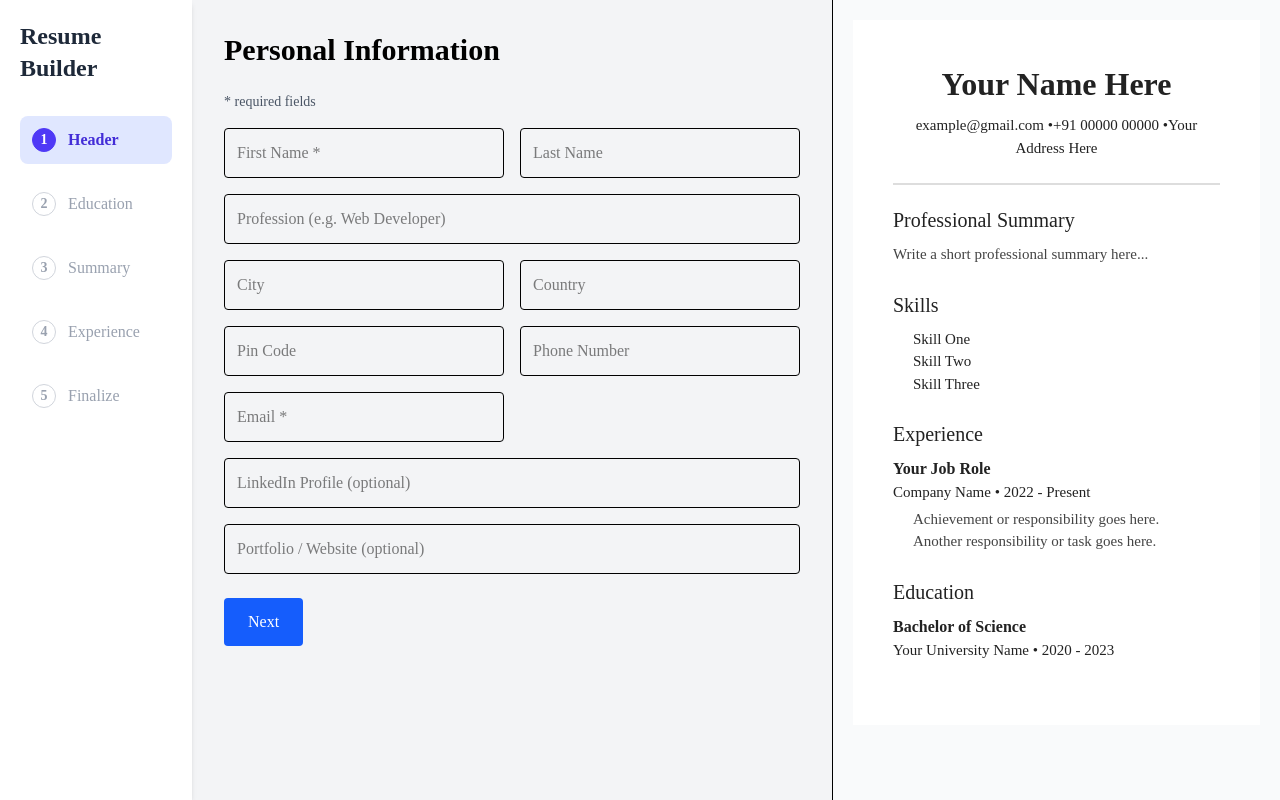
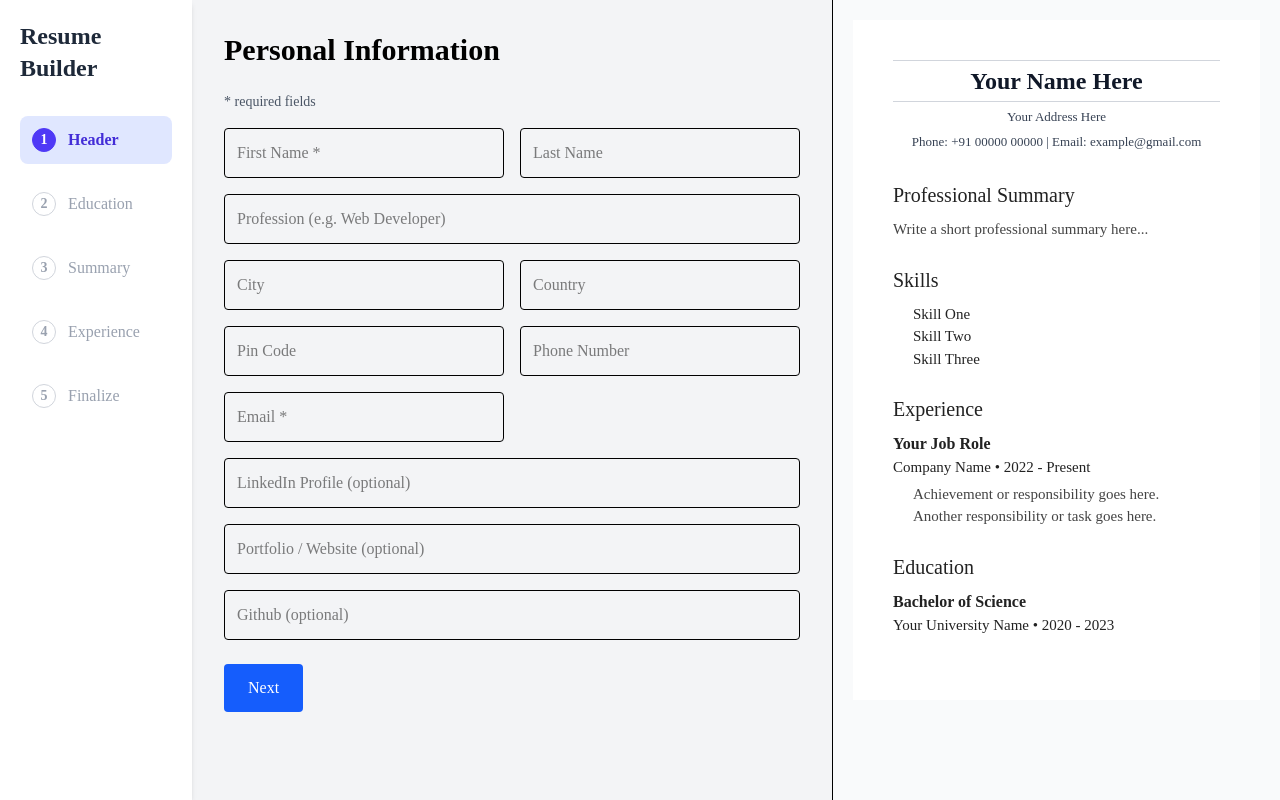
Before and after one commit to Nitesh47kumars/Resumify, a React (Vite) app: page /create/header in a window 1280 px wide. Built offline with nearby package versions, Linux system fonts and the light colour scheme.

Commit message:
Fix Issue: Not Showing Profile Links

```diff
--- a/src/Context/StepContext.jsx
+++ b/src/Context/StepContext.jsx
@@ -15,6 +15,7 @@ export function StepProvider({ children }) {
       email: "",
       linkedin: "",
       website: "",
+      github: "",
     },
     summary: "",
     education: [],
--- a/src/Layout/ResumePreview.jsx
+++ b/src/Layout/ResumePreview.jsx
@@ -16,7 +16,15 @@ const ResumePreview = () => {
     skills: formData.skills || [],
     experience: formData.experience || [],
     education: formData.education || [],
+
+    header: {
+      linkedin: header.linkedin || "",
+      website: header.website || "",
+      github: header.github || "",
+    }
   };
+
+
 
   return (
     <div>
--- a/src/Pages/Create/Header.jsx
+++ b/src/Pages/Create/Header.jsx
@@ -19,6 +19,7 @@ export default function Header() {
       email: "",
       linkedin: "",
       website: "",
+      github: "",
     }
   );
 
@@ -26,7 +27,6 @@ export default function Header() {
     const updated = { ...headerData, [e.target.name]: e.target.value };
     setHeaderData(updated);
 
-    // 🔥 LIVE UPDATE CONTEXT
     setFormData((prev) => ({
       ...prev,
       header: updated,
@@ -144,6 +144,14 @@ export default function Header() {
             placeholder="Portfolio / Website (optional)"
             className="col-span-2 p-3 border rounded"
           />
+
+          <input
+            name="github"
+            value={headerData.github}
+            onChange={handleChange}
+            placeholder="Github (optional)"
+            className="col-span-2 p-3 border rounded"
+          />
         </div>
 
         <button
--- a/src/ResumeTemplates/ResumeTemplate1.jsx
+++ b/src/ResumeTemplates/ResumeTemplate1.jsx
@@ -10,6 +10,7 @@ const ResumeTemplate1 = ({ data }) => {
     skills,
     experience,
     education,
+    github,
   } = data || {};
 
   return (
@@ -22,41 +23,109 @@ const ResumeTemplate1 = ({ data }) => {
         background: "white",
         fontFamily: "Arial, sans-serif",
         color: "#222",
-        lineHeight: 1.5
+        lineHeight: 1.5,
       }}
     >
-      <div style={{ textAlign: "center", marginBottom: "24px" }}>
-        <h1 style={{ margin: 0, fontSize: "32px", fontWeight: "bold" }}>
+      {/* ---------------------------------------- */}
+      {/* REPLACED HEADER START (your Tailwind one) */}
+      {/* ---------------------------------------- */}
+      <header className="text-center mb-6">
+        <hr className="border-gray-300" />
+
+        {/* Name */}
+        <h1 className="text-2xl my-1 font-serif font-bold text-gray-900">
           {name?.trim() || "Your Name Here"}
         </h1>
 
-        <p style={{ margin: "6px 0", fontSize: "15px" }}>
-          {(email?.trim() || "example@gmail.com")} •
-          {(phone?.trim() || "+91 00000 00000")} •
-          {(address?.trim() || "Your Address Here")}
-        </p>
-      </div>
+        <hr className="border-gray-300 mb-1" />
 
-      <hr style={{ border: "0.5px solid #ddd", margin: "20px 0" }} />
+        {/* Contact Info */}
+        <div className="flex flex-col items-center gap-1 text-[13px] text-gray-700 leading-relaxed sm:text-[13px]">
+          <p>{address?.trim() || "Your Address Here"}</p>
 
+          <p>
+            <a href={`tel:${phone}`} className="hover:underline">
+              Phone: {phone?.trim() || "+91 00000 00000"}
+            </a>{" "}
+            |{" "}
+            <a href={`mailto:${email}`} className="hover:underline">
+              Email: {email?.trim() || "example@gmail.com"}
+            </a>
+          </p>
+
+          <p>
+            {data?.header?.linkedin && (
+              <>
+                <a
+                  href={data.header.linkedin}
+                  target="_blank"
+                  rel="noopener noreferrer"
+                  className="hover:underline"
+                >
+                  LinkedIn
+                </a>
+                {" | "}
+              </>
+            )}
+
+
+            {data?.header?.website && (
+              <>
+                <a
+                  href={data.header.website}
+                  target="_blank"
+                  rel="noopener noreferrer"
+                  className="hover:underline"
+                >
+                  Portfolio
+                </a>
+                {" | "}
+              </>
+            )}
+
+            {data?.header?.github && (
+              <a
+                href={data.header.github}
+                target="_blank"
+                rel="noopener noreferrer"
+                className="hover:underline"
+              >
+                GitHub
+              </a>
+            )}
+
+          </p>
+        </div>
+      </header>
+      {/* ---------------------------------------- */}
+      {/* REPLACED HEADER END */}
+      {/* ---------------------------------------- */}
+
+      {/* Summary */}
       <section style={{ marginBottom: "24px" }}>
-        <h2 style={{ fontSize: "20px", marginBottom: "8px" }}>Professional Summary</h2>
+        <h2 style={{ fontSize: "20px", marginBottom: "8px" }}>
+          Professional Summary
+        </h2>
         <p style={{ fontSize: "15px", color: "#444" }}>
           {summary?.trim() || "Write a short professional summary here..."}
         </p>
       </section>
 
+      {/* Skills */}
       <section style={{ marginBottom: "24px" }}>
         <h2 style={{ fontSize: "20px", marginBottom: "8px" }}>Skills</h2>
 
         <ul style={{ paddingLeft: "20px", fontSize: "15px" }}>
-          {(skills?.length > 0 ? skills : ["Skill One", "Skill Two", "Skill Three"])
-            .map((item, idx) => (
-              <li key={idx}>{item}</li>
-            ))}
+          {(skills?.length > 0
+            ? skills
+            : ["Skill One", "Skill Two", "Skill Three"]
+          ).map((item, idx) => (
+            <li key={idx}>{item}</li>
+          ))}
         </ul>
       </section>
 
+      {/* Experience */}
       <section style={{ marginBottom: "24px" }}>
         <h2 style={{ fontSize: "20px", marginBottom: "8px" }}>Experience</h2>
 
@@ -69,9 +138,9 @@ const ResumeTemplate1 = ({ data }) => {
                 year: "2022 - Present",
                 desc: [
                   "Achievement or responsibility goes here.",
-                  "Another responsibility or task goes here."
-                ]
-              }
+                  "Another responsibility or task goes here.",
+                ],
+              },
             ]
         ).map((exp, idx) => (
           <div key={idx} style={{ marginBottom: "16px" }}>
@@ -84,10 +153,13 @@ const ResumeTemplate1 = ({ data }) => {
             </p>
 
             <ul style={{ paddingLeft: "20px", color: "#444", fontSize: "15px" }}>
-              {(exp.desc?.length ? exp.desc : [
-                "Achievement or responsibility goes here.",
-                "Another responsibility or task goes here."
-              ]).map((d, i) => (
+              {(exp.desc?.length
+                ? exp.desc
+                : [
+                    "Achievement or responsibility goes here.",
+                    "Another responsibility or task goes here.",
+                  ]
+              ).map((d, i) => (
                 <li key={i}>{d}</li>
               ))}
             </ul>
@@ -105,8 +177,8 @@ const ResumeTemplate1 = ({ data }) => {
               {
                 degree: "Bachelor of Science",
                 institute: "Your University Name",
-                year: "2020 - 2023"
-              }
+                year: "2020 - 2023",
+              },
             ]
         ).map((edu, idx) => (
           <div key={idx} style={{ marginBottom: "12px" }}>
@@ -120,7 +192,6 @@ const ResumeTemplate1 = ({ data }) => {
           </div>
         ))}
       </section>
-
     </div>
   );
 };
```
